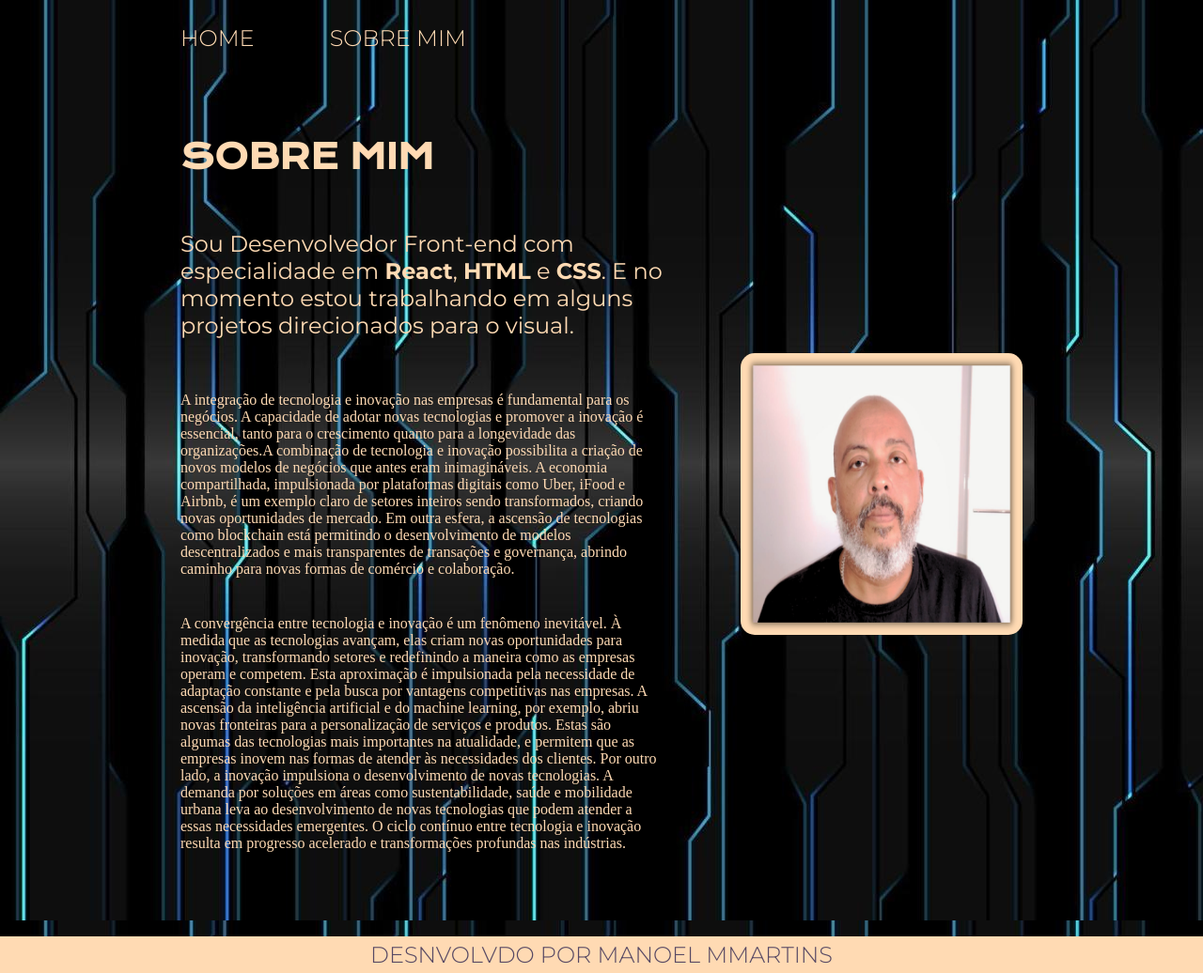
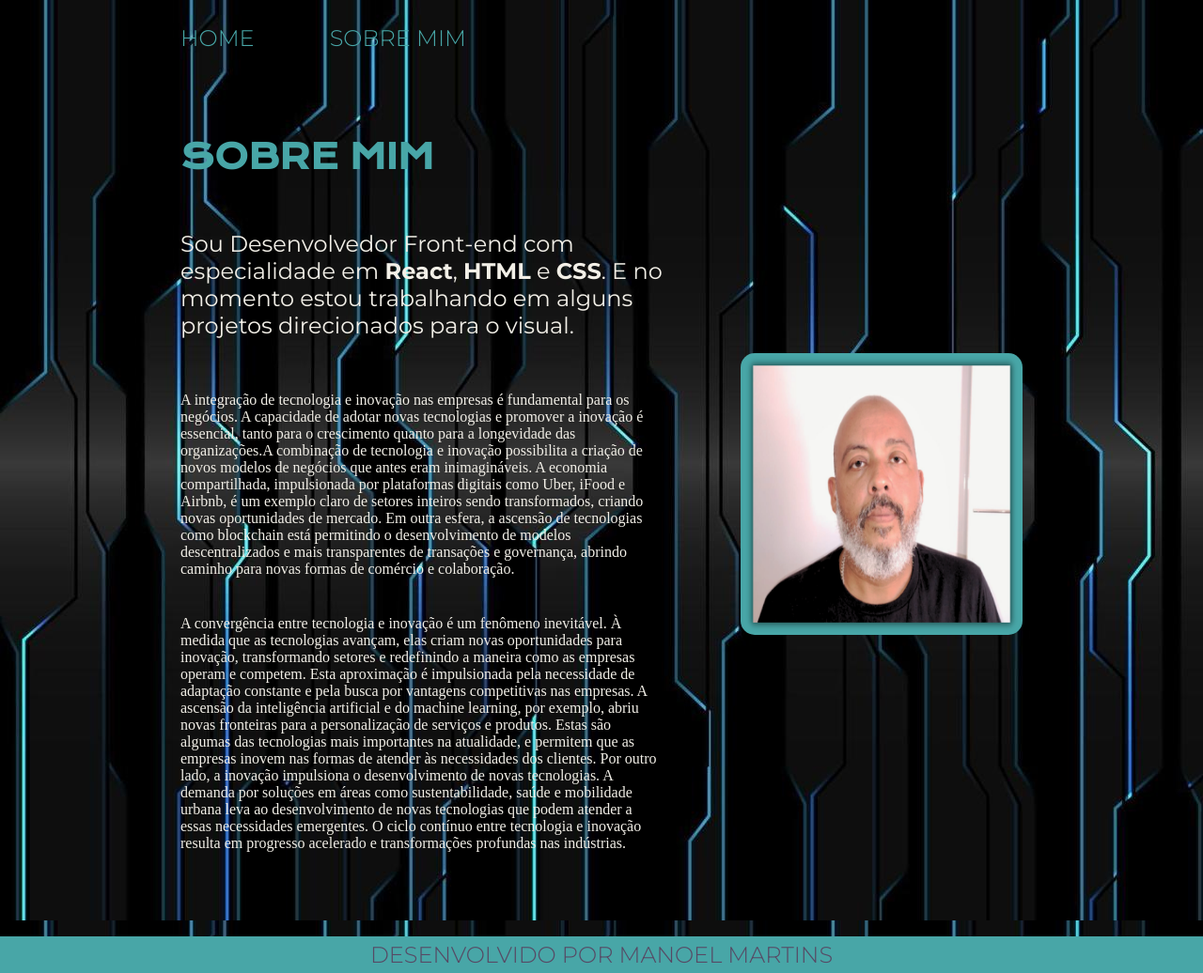
Before and after one commit to netomartinsns/portifolio, a plain HTML site: page about.html in a window 1280 px wide. Shown: the whole page at 94% size. Drawn offline with nearby package versions, Linux system fonts and the light colour scheme.

Commit message:
troquei a imagem da primeira pagina, corrigi erros de português e mudei a palheta de cores do site.

```diff
--- a/about.html
+++ b/about.html
@@ -3,7 +3,7 @@
 <head>
     <meta charset="UTF-8">
     <meta name="viewport" content="width=device-width, initial-scale=1.0">
-    <title>SOBRE MIM</title>
+    <title>Sobre mim</title>
     <link rel="stylesheet" href="./styles/style.css">
 </head>
 <body>
@@ -15,7 +15,7 @@
    </header>
    <main class="apresentacao">
       <section class="apresentacao__conteudo">
-        <h1 class="apresentacao__conteudo__titulo">SOBRE MIM</h1>
+        <h1 class="apresentacao__conteudo__titulo"><strong class="titulo-destaque">SOBRE MIM</strong></h1>
         <p class="apresentacao__conteudo__texto">Sou Desenvolvedor Front-end com especialidade em <b>React</b>, <b>HTML</b> e <b>CSS</b>. E no momento estou trabalhando em alguns projetos direcionados para o visual.
             </p>
         <p>A integração de tecnologia e inovação nas empresas é fundamental para os negócios. A capacidade de adotar novas tecnologias e promover a inovação é essencial, tanto para o crescimento quanto para a longevidade das organizações.A combinação de tecnologia e inovação possibilita a criação de novos modelos de negócios que antes eram inimagináveis.
@@ -48,7 +48,7 @@
       <body background="./assets/fundo.jpg" alt="fundo da pagina"></body>
    </main>
    <footer class="rodape">
-    <p>DESNVOLVDO POR MANOEL MMARTINS</p>
+    <p>DESENVOLVIDO POR MANOEL MARTINS</p>
    </footer>
 </body>
 </html>
--- a/styles/style.css
+++ b/styles/style.css
@@ -2,8 +2,8 @@
 
 :root{
     --cor-primaria: #574964;
-    --cor-secundaria: #FFDAB3;
-    --cor-terciaria: #FFDAB3;
+    --cor-secundaria: #F2EFE7;
+    --cor-terciaria: #48A6A7;
     --cor-hover: #574964;
 
     --font-primaria: 'Krona one', sans-serif;
```
Also changed, not shown: index.html (+2 -2 lines), assets/imagem.png (added).
